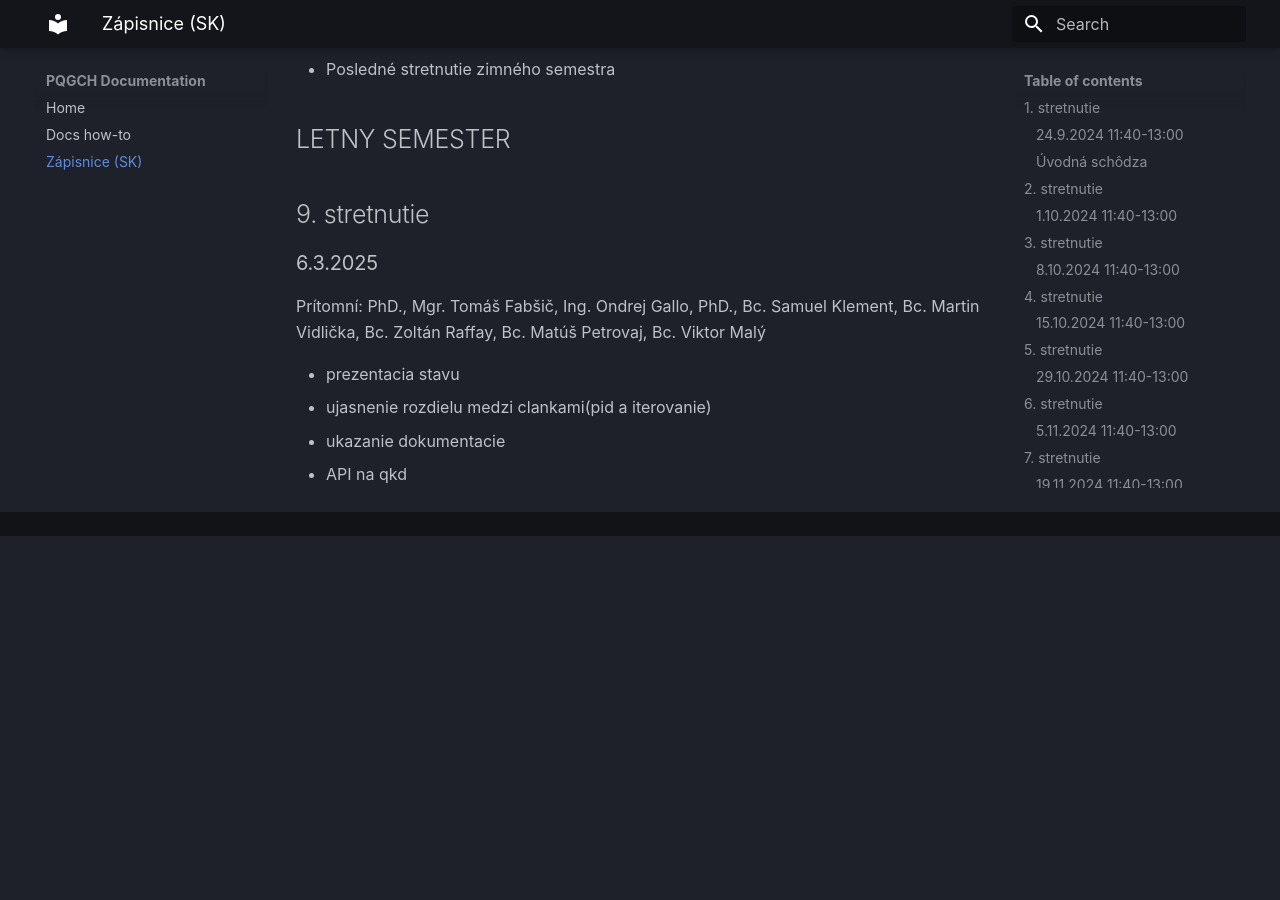
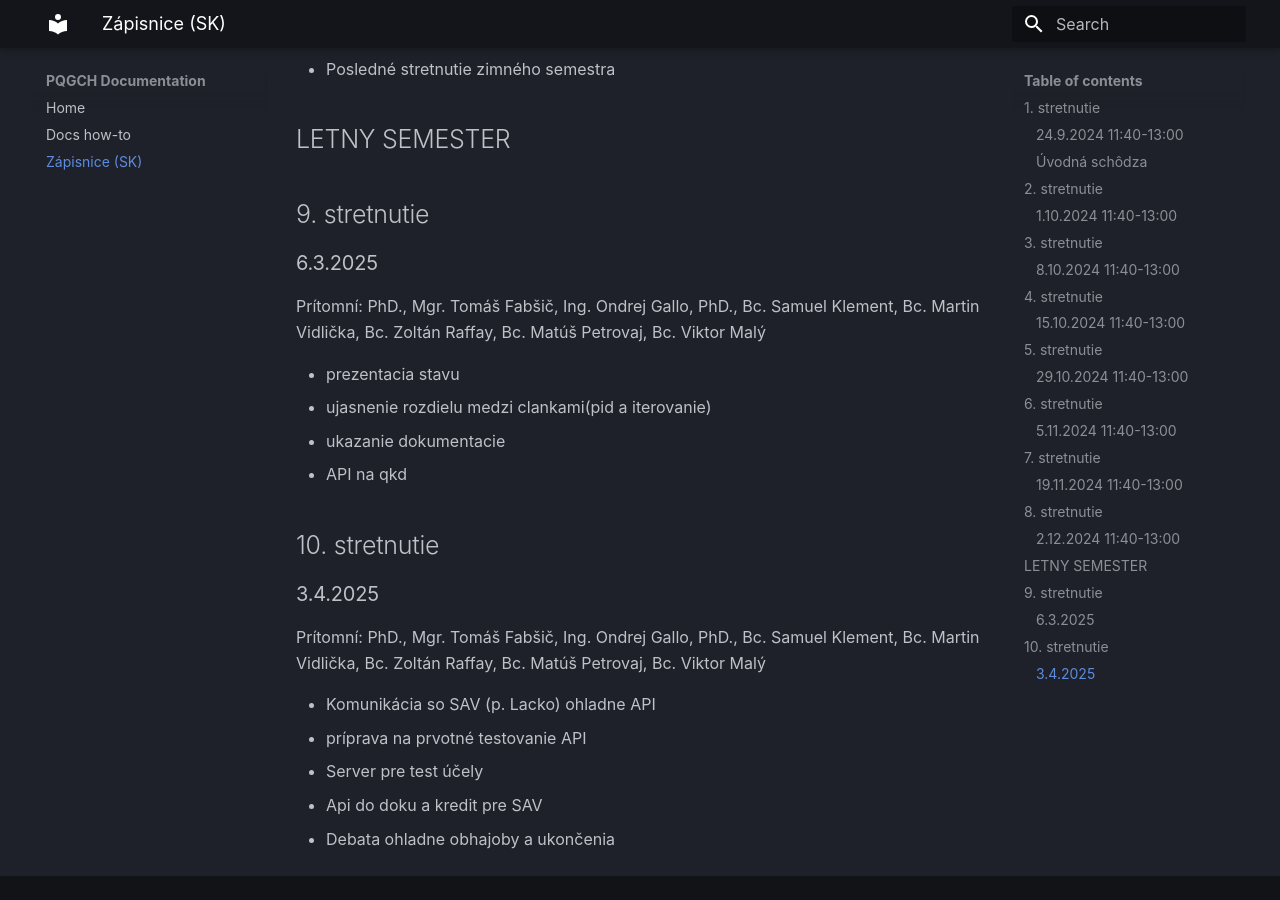
Before and after one commit to FEI-PQGCH/FEI-PQGCH.github.io, an MkDocs documentation site: the page built from docs/zapisnice.md, in a window 1280 px wide and 900 px high, scrolled down 3026 px. Built offline with MkDocs 1.6.1 and Material for MkDocs 9.7.7, drawn with Linux system fonts in a browser that asks for light colours; before the commit the page ends 3562 px from its top, so only the background shows below that.

Commit message:
zapisnica 10

```diff
--- a/docs/zapisnice.md
+++ b/docs/zapisnice.md
@@ -105,10 +105,22 @@ Prítomní:  PhD., Mgr. Tomáš Fabšič, Ing. Ondrej Gallo, PhD., Ing. Tomáš
 
 ### 6.3.2025
 
-
 Prítomní:  PhD., Mgr. Tomáš Fabšič, Ing. Ondrej Gallo, PhD., Bc. Samuel Klement, Bc. Martin Vidlička, Bc. Zoltán Raffay, Bc. Matúš Petrovaj, Bc. Viktor Malý
 
 - prezentacia stavu
 - ujasnenie rozdielu medzi clankami(pid a iterovanie)
 - ukazanie dokumentacie
 - API na qkd
+
+
+## 10. stretnutie
+
+### 3.4.2025
+
+Prítomní:  PhD., Mgr. Tomáš Fabšič, Ing. Ondrej Gallo, PhD., Bc. Samuel Klement, Bc. Martin Vidlička, Bc. Zoltán Raffay, Bc. Matúš Petrovaj, Bc. Viktor Malý
+
+- Komunikácia so SAV (p. Lacko) ohladne API
+- príprava na prvotné testovanie API
+- Server pre test účely
+- Api do doku a kredit pre SAV
+- Debata ohladne obhajoby a ukončenia
```
Also changed, not shown: site/search/search_index.json, site/sitemap.xml, site/zapisnice/index.html, 1 other file.
